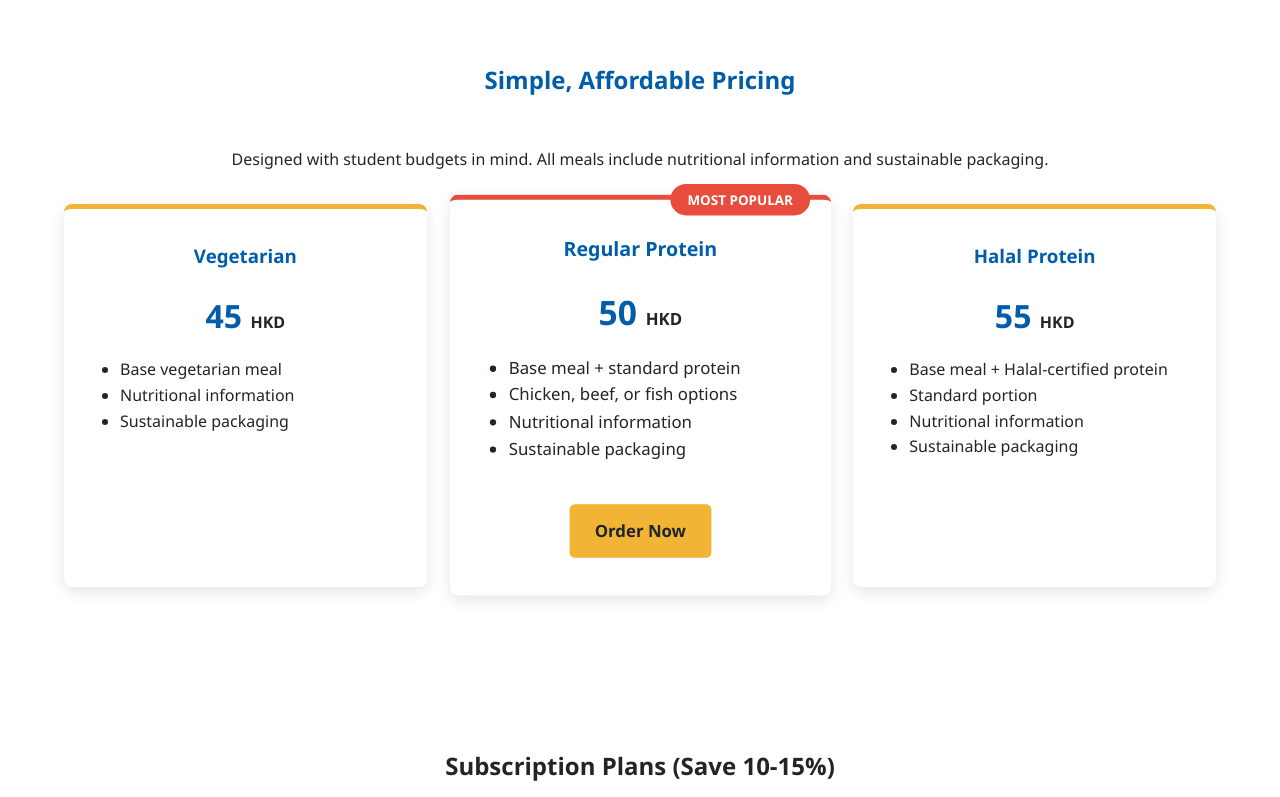
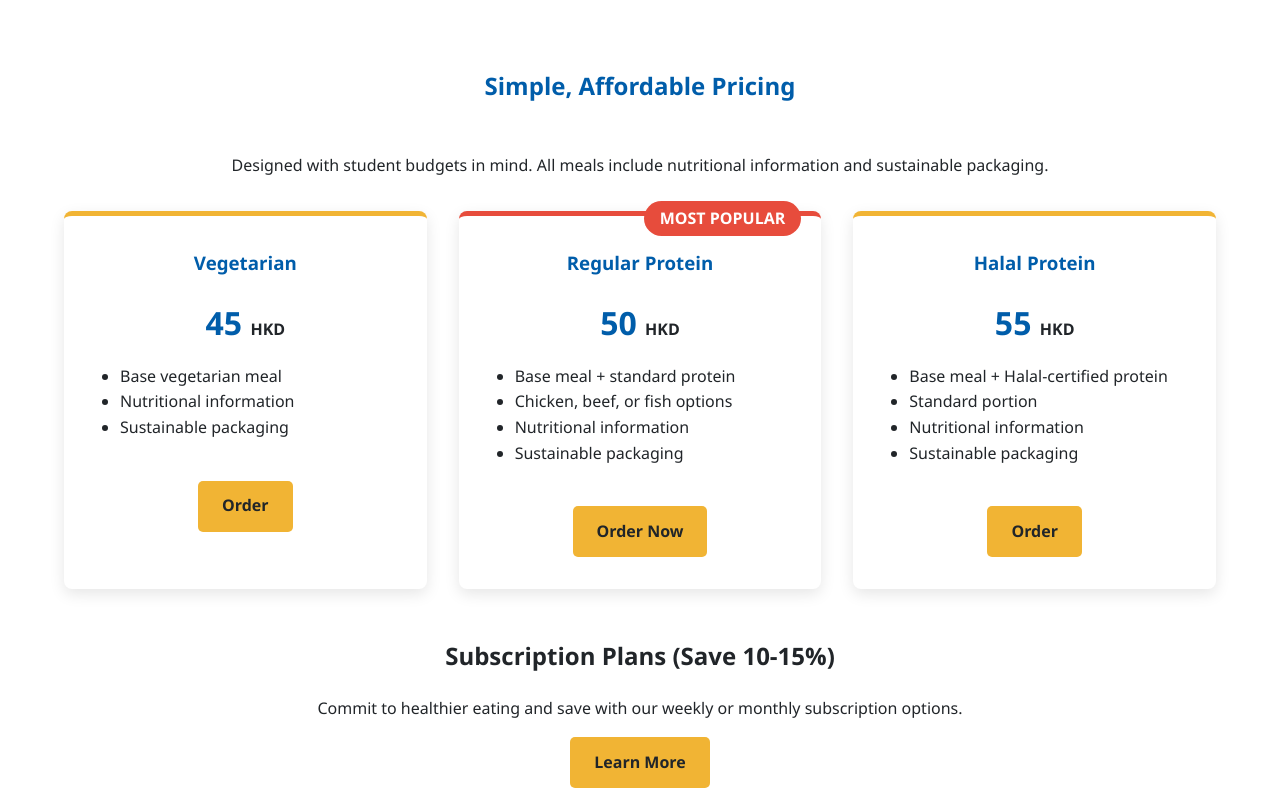
Before and after one commit to Khadyatillo1902/nutrigo, a plain HTML site: page index.html in a window 1280 px wide. Shown: the part 2000-2797 px from the top of the page. Drawn offline with Linux system fonts and the light colour scheme.

Commit message:
extra styling

```diff
--- a/index.html
+++ b/index.html
@@ -109,7 +109,7 @@
                     <li>Nutritional information</li>
                     <li>Sustainable packaging</li>
                 </ul>
-                <a href="#" class="btn btn-outline" style="margin-top: 1.5rem; display: inline-block;">Order Now</a>
+                <a class="btn btn-primary" style="margin-top: 1.5rem; display: inline-block;">Order</a>
             </div>
 
             <div class="pricing-card popular">
@@ -134,11 +134,11 @@
                     <li>Nutritional information</li>
                     <li>Sustainable packaging</li>
                 </ul>
-                <a href="#" class="btn btn-outline" style="margin-top: 1.5rem; display: inline-block;">Order Now</a>
+                <a class="btn btn-primary" style="margin-top: 1.5rem; display: inline-block;">Order</a>
             </div>
         </div>
 
-        <div style="margin-top: 10rem;">
+        <div style="margin-top: 3rem;">
             <h2>Subscription Plans (Save 10-15%)</h2>
             <p>Commit to healthier eating and save with our weekly or monthly subscription options.</p>
             <a class="btn btn-primary">Learn More</a>
--- a/styles.css
+++ b/styles.css
@@ -41,7 +41,7 @@ header {
 }
 
 .logo {
-    font-size: 1.8rem;
+    font-size: 2.5rem;
     font-weight: bold;
     color: white;
     text-decoration: none;
@@ -72,7 +72,7 @@ nav ul li a:hover {
 }
 
 .hero {
-    background: linear-gradient(rgba(0,93,170,0.8), rgba(0,93,170,0.8)),
+    background: linear-gradient(rgba(0,93,170,0.5), rgba(0,93,170,0.4)),
                 url('https://images.unsplash.com/photo-1546069901-ba9599a7e63c?ixlib=rb-1.2.1&auto=format&fit=crop&w=1600&q=80');
     background-size: cover;
     background-position: center;
@@ -182,6 +182,10 @@ section {
     border-radius: 8px;
     overflow: hidden;
     box-shadow: 0 5px 15px rgba(0,0,0,0.1);
+    transition: transform 0.3s;
+}
+.menu-card:hover {
+    transform: translateY(-10px);
 }
 
 .menu-img {
@@ -222,12 +226,19 @@ section {
     padding: 2rem;
     box-shadow: 0 5px 15px rgba(0,0,0,0.1);
     border-top: 5px solid var(--secondary);
+    transition: transform 0.3s;
+}
+.pricing-card:hover {
+    transform: translateY(-10px);
 }
 
 .pricing-card.popular {
     border-top-color: var(--accent);
-    transform: scale(1.05);
     position: relative;
+    transition: transform 0.3s, box-shadow 0.3s;
+}
+.pricing-card.popular:hover {
+    transform: translateY(-10px);
 }
 
 .popular-badge {
@@ -238,7 +249,7 @@ section {
     color: white;
     padding: 0.3rem 1rem;
     border-radius: 20px;
-    font-size: 0.8rem;
+    font-size: 1rem;
     font-weight: bold;
 }
 
```
